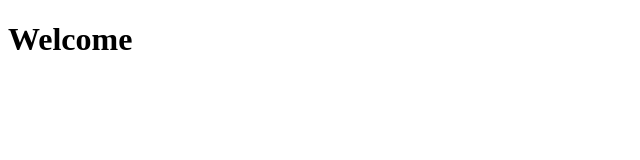
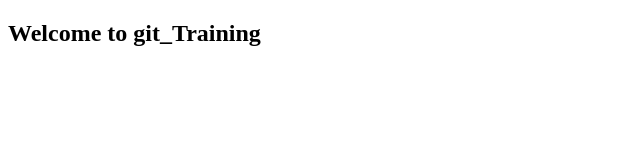
Before and after one commit to HenryNicholas1/git_training, a plain HTML site: page index.html in a window 1280 px wide. Shown: the whole page, without its empty margins (0-640 px from the left). Drawn offline with Linux system fonts and the light colour scheme.

Commit message:
Changing text

```diff
--- a/index.html
+++ b/index.html
@@ -6,6 +6,10 @@
    <title>Document</title>
 </head>
 <body>
-   <h1>Welcome</h1>
+   <nav>
+      <head>
+         <h1>Welcome to git_Training</h1>
+      </head>
+   </nav>
 </body>
 </html>
```
